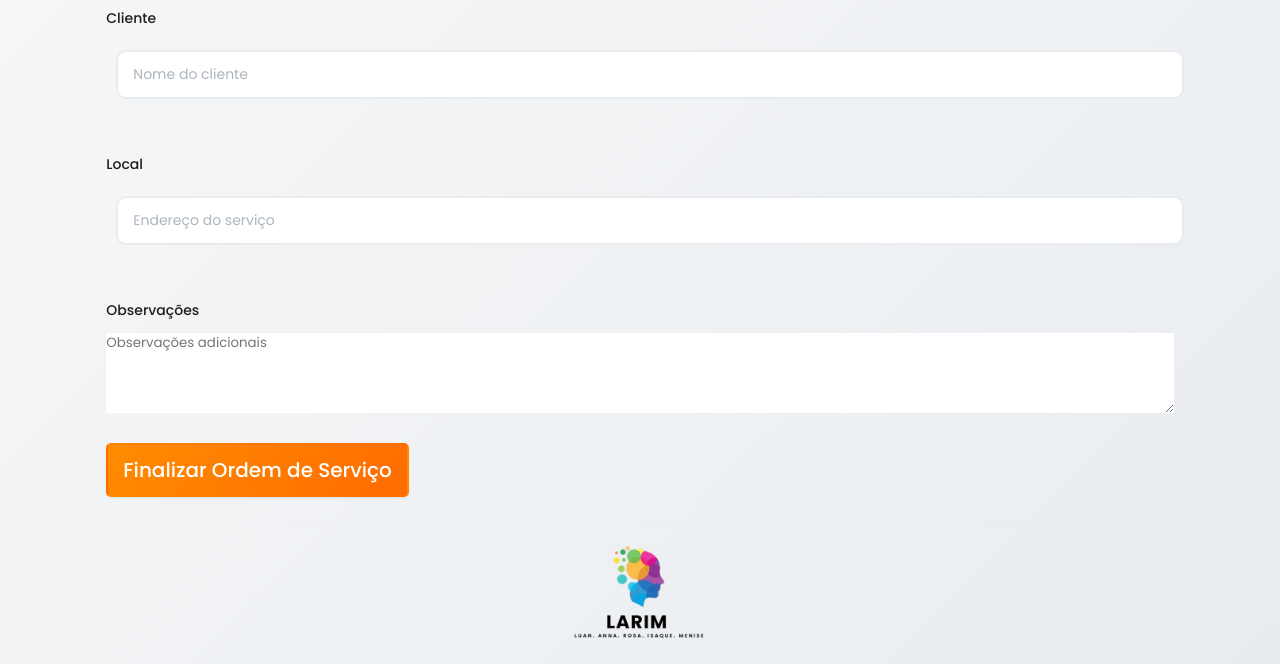
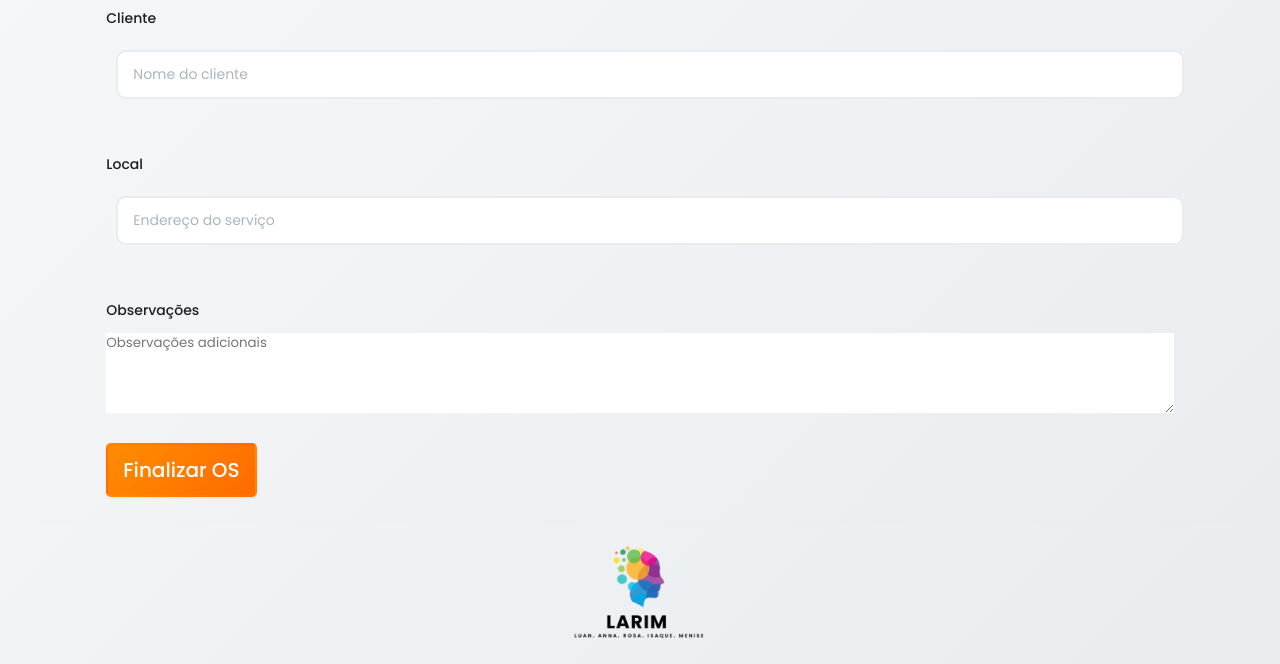
Before and after one commit to rosamrcl/smartstock, a PHP site: the page made by Frontend/ordemdeserviço.php in a window 1280 px wide. Shown: the part 515-1179 px from the top of the page. Run offline with PHP 8.4, Linux system fonts and the light colour scheme; the visitor is signed in with stand-in values (Sample User, id 1); data comes from the database, SQL or seed files in the repository; data that the repository does not hold is empty; some libraries are stand-ins or nearby versions.

Commit message:
Update ordemdeserviço.php

```diff
--- a/Frontend/ordemdeserviço.php
+++ b/Frontend/ordemdeserviço.php
@@ -221,7 +221,7 @@ $produtosEstoque = $stmtEstoque->fetchAll(PDO::FETCH_ASSOC);
                         </div>
 
                         <button type="submit" class="btn" id="submitBtn">
-                            <span class="btn-text">Finalizar Ordem de Serviço</span>
+                            <span class="btn-text">Finalizar OS</span>
                             <span class="btn-loading" style="display: none;">
                                 <i class="fas fa-spinner fa-spin"></i> Finalizando...
                             </span>
```
